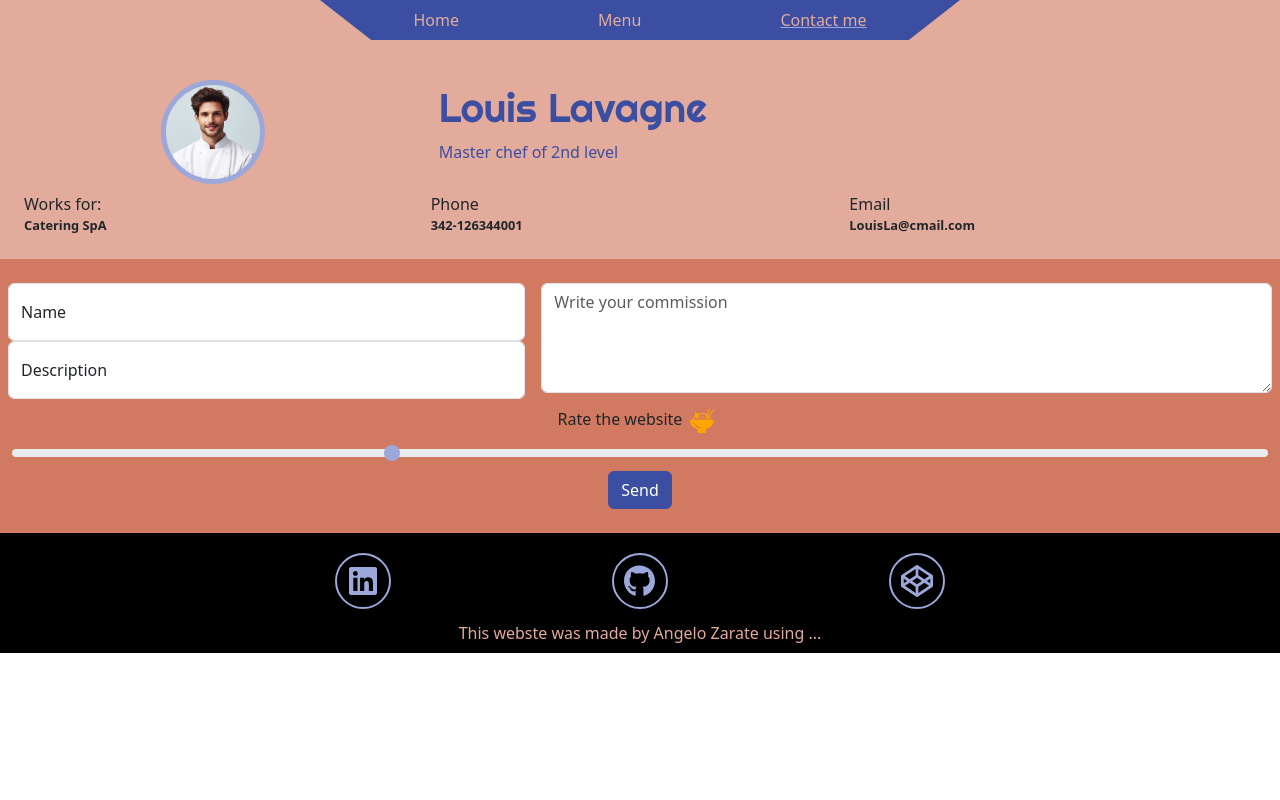
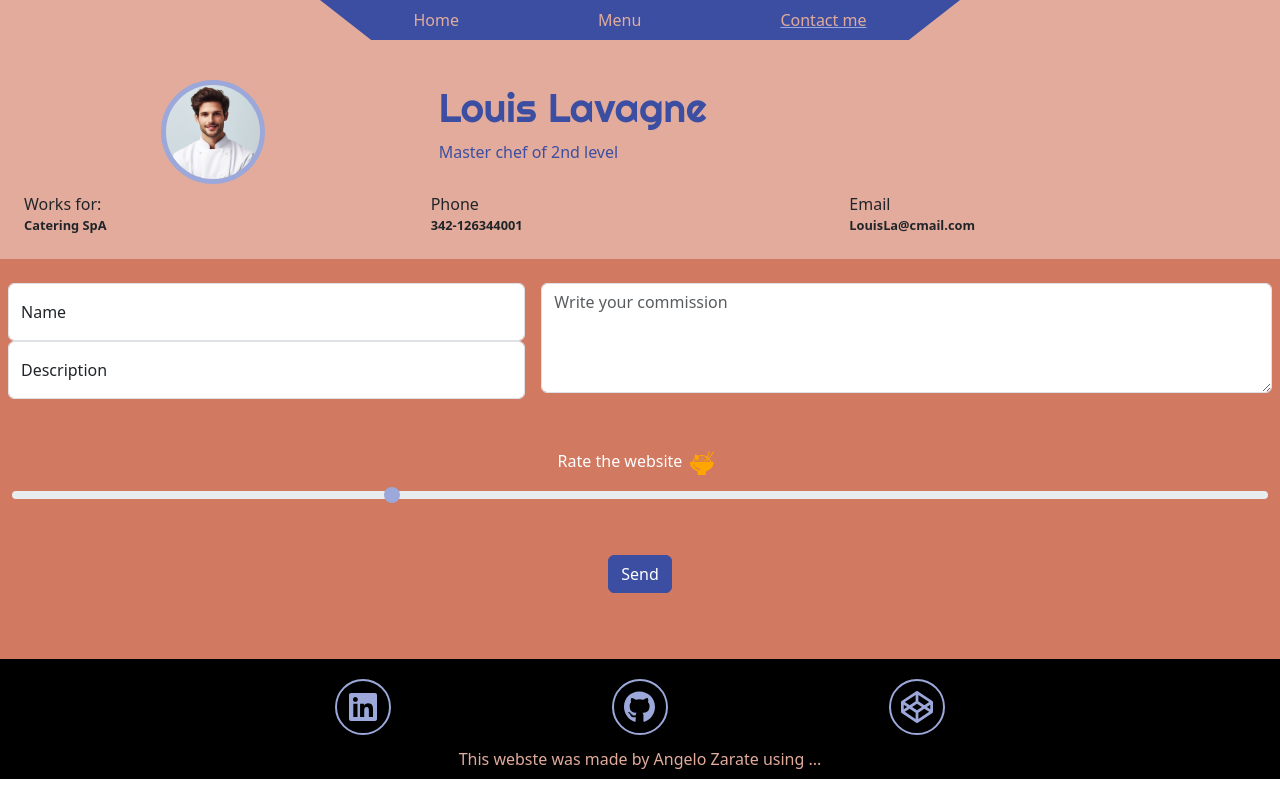
Before and after one commit to Misterlinux/React-Spring-Design, a React (Create React App) app: page /contact in a window 1280 px wide. Built offline with nearby package versions, Linux system fonts and the light colour scheme.

Commit message:
fixed height on contact page

```diff
--- a/src/components/Contact.js
+++ b/src/components/Contact.js
@@ -117,7 +117,7 @@ function Contact(){
 
       </div>
 
-      <form className="row mx-0 py-3 bg-danger pb-4" onSubmit={ vediamo }>
+      <form className="row mx-0 py-3 bg-danger pb-4" onSubmit={ vediamo } style={{ height: "50vh" }}>
         <div className="col-5 p-2">
           <div className='form-floating'>
             <input name='name' id="nome" required
@@ -139,7 +139,7 @@ function Contact(){
         </div>
 
         <div className='text-center'>
-          <label htmlFor="follow" className="form-label d-flex justify-content-center alin-items-center">
+          <label htmlFor="follow" className="form-label text-white d-flex justify-content-center alin-items-center">
             Rate the website
             { foodani() }
           </label>
```
